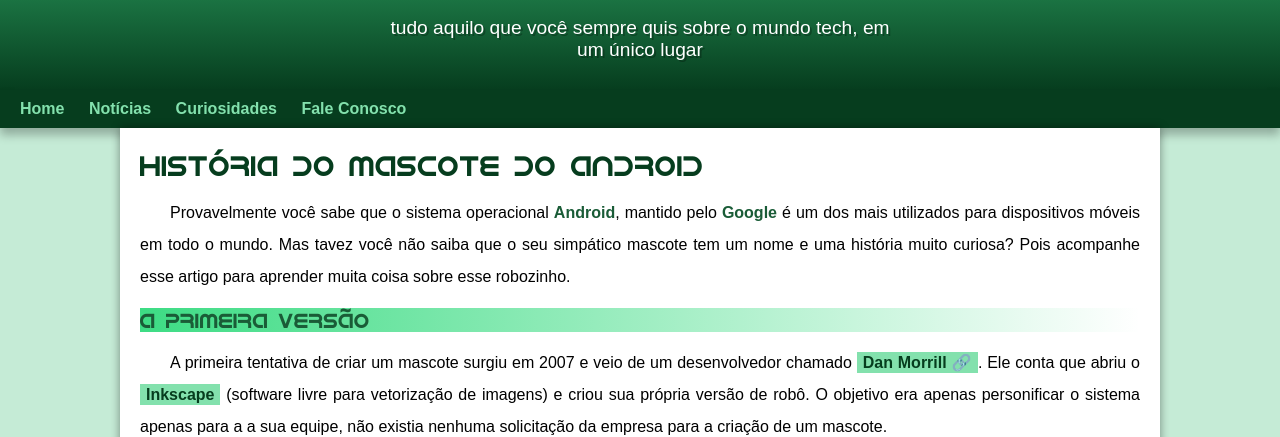
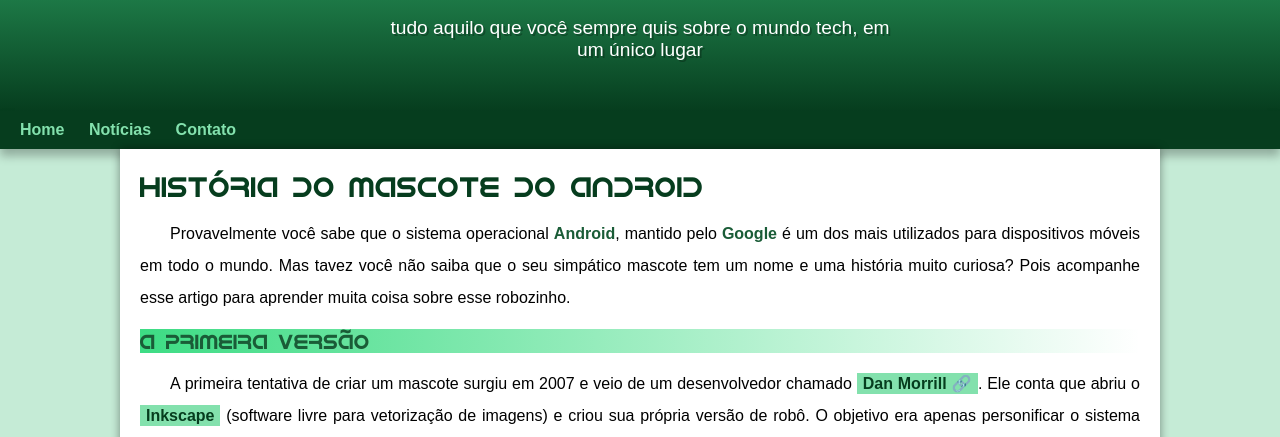
Before and after one commit to DaviSozz/projeto-android, a plain HTML site: page index.html in a window 1280 px wide. Shown: the part 90-527 px from the top of the page. Drawn offline with Linux system fonts and the light colour scheme; files whose address does not match are found by name.

Commit message:
atualização

```diff
--- a/estilo/style.css
+++ b/estilo/style.css
@@ -62,7 +62,7 @@ header > p{
     padding-left: 10px;
     margin: auto;
     text-shadow: 2px 2px 0px rgba(0, 0, 0, 0.267);
-    margin-bottom: 20px ;
+    padding-bottom: 50px ;
 }
 nav > a {
     color: var(--cor1);
--- a/index.html
+++ b/index.html
@@ -16,8 +16,7 @@
     <nav>
         <a href="@">Home</a>
         <a href="@">Notícias</a>
-        <a href="@">Curiosidades</a>
-        <a href="@">Fale Conosco</a>
+        <a href="@">Contato</a>
     </nav>
     <main>
         <article>
```
